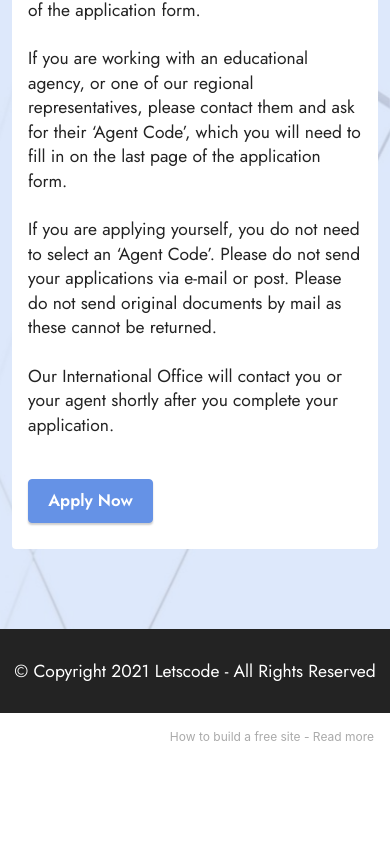
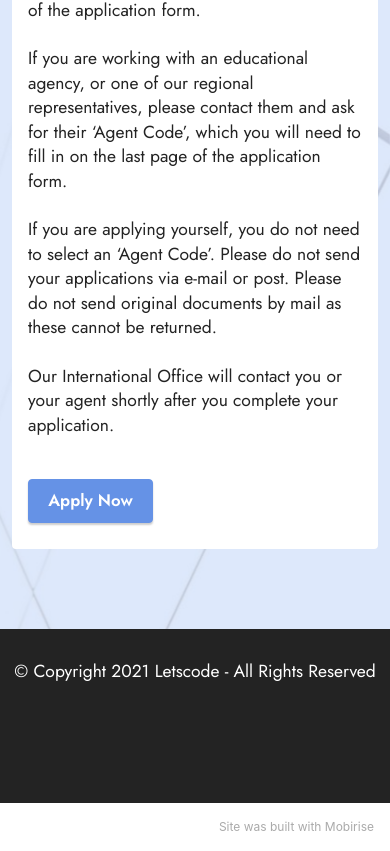
Before and after one commit to bashola/ciu_jatto, a plain HTML site: page page1.html in a window 390 px wide. Shown: the part 3110-3961 px from the top of the page. Before the commit the page ends 3871 px from the top, so only its background shows below. Drawn offline with Linux system fonts and the light colour scheme.

Commit message:
create github pages

```diff
--- a/assets/mobirise/css/mbr-additional.css
+++ b/assets/mobirise/css/mbr-additional.css
@@ -1145,7 +1145,7 @@ a {
 }
 .cid-sS9WD2Cu00 {
   padding-top: 30px;
-  padding-bottom: 30px;
+  padding-bottom: 120px;
   background-color: #232323;
   overflow: hidden;
 }
@@ -1614,7 +1614,7 @@ a {
 }
 .cid-sS9WD2Cu00 {
   padding-top: 30px;
-  padding-bottom: 30px;
+  padding-bottom: 120px;
   background-color: #232323;
   overflow: hidden;
 }
--- a/index.html
+++ b/index.html
@@ -49,7 +49,7 @@
                 </div>
             </button>
             <div class="collapse navbar-collapse" id="navbarSupportedContent">
-                <ul class="navbar-nav nav-dropdown nav-right" data-app-modern-menu="true"><li class="nav-item dropdown"><a class="nav-link link text-black text-primary dropdown-toggle show display-4" href="index.html#header7-3" data-toggle="dropdown-submenu" data-bs-toggle="dropdown" data-bs-auto-close="outside" aria-expanded="false">Our Services</a><div class="dropdown-menu show" aria-labelledby="dropdown-undefined" data-bs-popper="none"><a class="text-black text-primary dropdown-item display-4" href="page1.html">How to Apply</a><a class="text-black text-primary dropdown-item display-4" href="index.html#header7-3">Undergraduate</a><a class="text-black text-primary show dropdown-item display-4" href="index.html#header7-3">Graduate</a></div></li>
+                <ul class="navbar-nav nav-dropdown nav-right" data-app-modern-menu="true"><li class="nav-item dropdown"><a class="nav-link link text-black text-primary dropdown-toggle show display-4" href="index.html#header7-3" data-toggle="dropdown-submenu" data-bs-toggle="dropdown" data-bs-auto-close="outside" aria-expanded="true">Our Services</a><div class="dropdown-menu show" aria-labelledby="dropdown-undefined" data-bs-popper="none"><a class="text-black text-primary dropdown-item display-4" href="page1.html">How to Apply</a><a class="text-black text-primary dropdown-item display-4" href="index.html#header7-3">Undergraduate</a><a class="text-black text-primary show dropdown-item display-4" href="index.html#header7-3">Graduate</a></div></li>
 
                     <li class="nav-item"><a class="nav-link link text-black text-primary display-4" href="index.html#contacts1-i">Contacts</a>
                     </li></ul>
@@ -230,7 +230,7 @@
             </div>
         </div>
     </div>
-</section><section style="background-color: #fff; font-family: -apple-system, BlinkMacSystemFont, 'Segoe UI', 'Roboto', 'Helvetica Neue', Arial, sans-serif; color:#aaa; font-size:12px; padding: 0; align-items: center; display: flex;"><a href="https://mobirise.site/a" style="flex: 1 1; height: 3rem; padding-left: 1rem;"></a><p style="flex: 0 0 auto; margin:0; padding-right:1rem;">Make a <a href="https://mobirise.site/y" style="color:#aaa;">site</a> with Mobirise</p></section><script src="assets/bootstrap/js/bootstrap.bundle.min.js"></script>  <script src="assets/smoothscroll/smooth-scroll.js"></script>  <script src="assets/ytplayer/index.js"></script>  <script src="assets/dropdown/js/navbar-dropdown.js"></script>  <script src="assets/theme/js/script.js"></script>
+</section><section style="background-color: #fff; font-family: -apple-system, BlinkMacSystemFont, 'Segoe UI', 'Roboto', 'Helvetica Neue', Arial, sans-serif; color:#aaa; font-size:12px; padding: 0; align-items: center; display: flex;"><a href="https://mobirise.site/w" style="flex: 1 1; height: 3rem; padding-left: 1rem;"></a><p style="flex: 0 0 auto; margin:0; padding-right:1rem;"><a href="https://mobirise.site/t" style="color:#aaa;">Created</a> with Mobirise css web themes</p></section><script src="assets/bootstrap/js/bootstrap.bundle.min.js"></script>  <script src="assets/smoothscroll/smooth-scroll.js"></script>  <script src="assets/ytplayer/index.js"></script>  <script src="assets/dropdown/js/navbar-dropdown.js"></script>  <script src="assets/theme/js/script.js"></script>
 
 
 </body>
--- a/page1.html
+++ b/page1.html
@@ -49,7 +49,7 @@
                 </div>
             </button>
             <div class="collapse navbar-collapse" id="navbarSupportedContent">
-                <ul class="navbar-nav nav-dropdown nav-right" data-app-modern-menu="true"><li class="nav-item dropdown"><a class="nav-link link text-black text-primary dropdown-toggle show display-4" href="index.html#header7-3" data-toggle="dropdown-submenu" data-bs-toggle="dropdown" data-bs-auto-close="outside" aria-expanded="false">Our Services</a><div class="dropdown-menu show" aria-labelledby="dropdown-undefined" data-bs-popper="none"><a class="text-black text-primary dropdown-item display-4" href="page1.html">How to Apply</a><a class="text-black text-primary dropdown-item display-4" href="index.html#header7-3">Undergraduate</a><a class="text-black text-primary show dropdown-item display-4" href="index.html#header7-3">Graduate</a></div></li>
+                <ul class="navbar-nav nav-dropdown nav-right" data-app-modern-menu="true"><li class="nav-item dropdown open"><a class="nav-link link text-black text-primary dropdown-toggle show display-4" href="index.html#header7-3" data-toggle="dropdown-submenu" data-bs-toggle="dropdown" data-bs-auto-close="outside" aria-expanded="true">Our Services</a><div class="dropdown-menu show" aria-labelledby="dropdown-undefined" data-bs-popper="none"><a class="text-black text-primary dropdown-item display-4" href="page1.html">How to Apply</a><a class="text-black text-primary dropdown-item display-4" href="index.html#header7-3">Undergraduate</a><a class="text-black text-primary show dropdown-item display-4" href="index.html#header7-3">Graduate</a></div></li>
 
                     <li class="nav-item"><a class="nav-link link text-black text-primary display-4" href="index.html#contacts1-i">Contacts</a>
                     </li></ul>
@@ -251,7 +251,7 @@
             </div>
         </div>
     </div>
-</section><section style="background-color: #fff; font-family: -apple-system, BlinkMacSystemFont, 'Segoe UI', 'Roboto', 'Helvetica Neue', Arial, sans-serif; color:#aaa; font-size:12px; padding: 0; align-items: center; display: flex;"><a href="https://mobirise.site/i" style="flex: 1 1; height: 3rem; padding-left: 1rem;"></a><p style="flex: 0 0 auto; margin:0; padding-right:1rem;">How to build a free site - <a href="https://mobirise.site/x" style="color:#aaa;">Read more</a></p></section><script src="assets/bootstrap/js/bootstrap.bundle.min.js"></script>  <script src="assets/parallax/jarallax.js"></script>  <script src="assets/smoothscroll/smooth-scroll.js"></script>  <script src="assets/ytplayer/index.js"></script>  <script src="assets/dropdown/js/navbar-dropdown.js"></script>  <script src="assets/theme/js/script.js"></script>
+</section><section style="background-color: #fff; font-family: -apple-system, BlinkMacSystemFont, 'Segoe UI', 'Roboto', 'Helvetica Neue', Arial, sans-serif; color:#aaa; font-size:12px; padding: 0; align-items: center; display: flex;"><a href="https://mobirise.site/q" style="flex: 1 1; height: 3rem; padding-left: 1rem;"></a><p style="flex: 0 0 auto; margin:0; padding-right:1rem;">Site was <a href="https://mobirise.site/g" style="color:#aaa;">built</a> with Mobirise</p></section><script src="assets/bootstrap/js/bootstrap.bundle.min.js"></script>  <script src="assets/parallax/jarallax.js"></script>  <script src="assets/smoothscroll/smooth-scroll.js"></script>  <script src="assets/ytplayer/index.js"></script>  <script src="assets/dropdown/js/navbar-dropdown.js"></script>  <script src="assets/theme/js/script.js"></script>
 
 
 </body>
```
Also changed, not shown: 1 other file.
